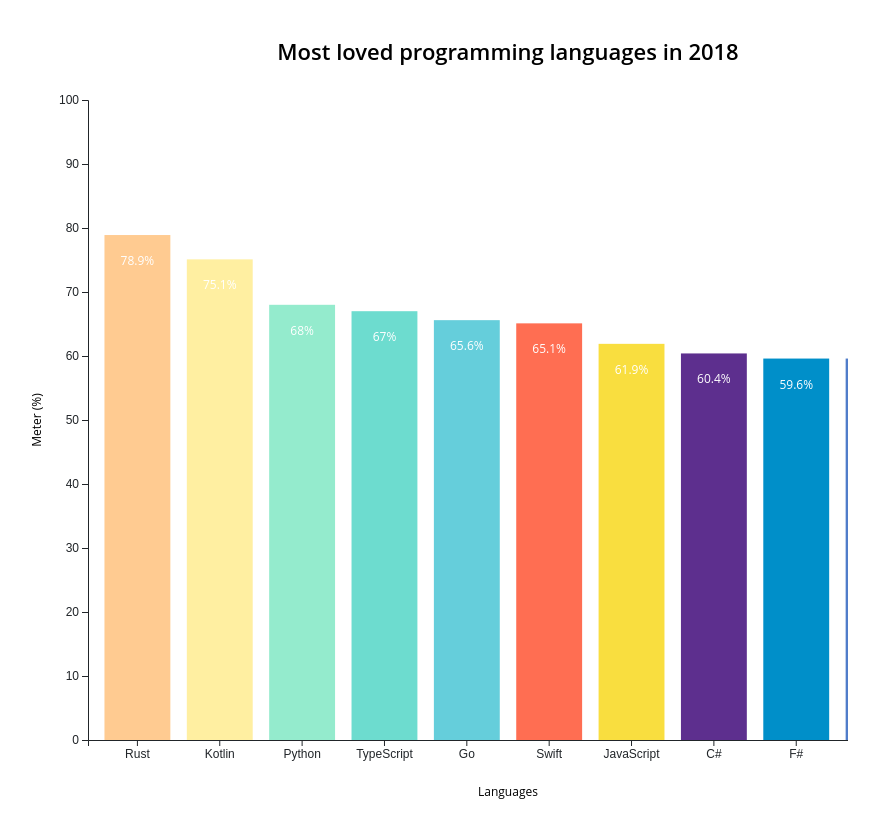
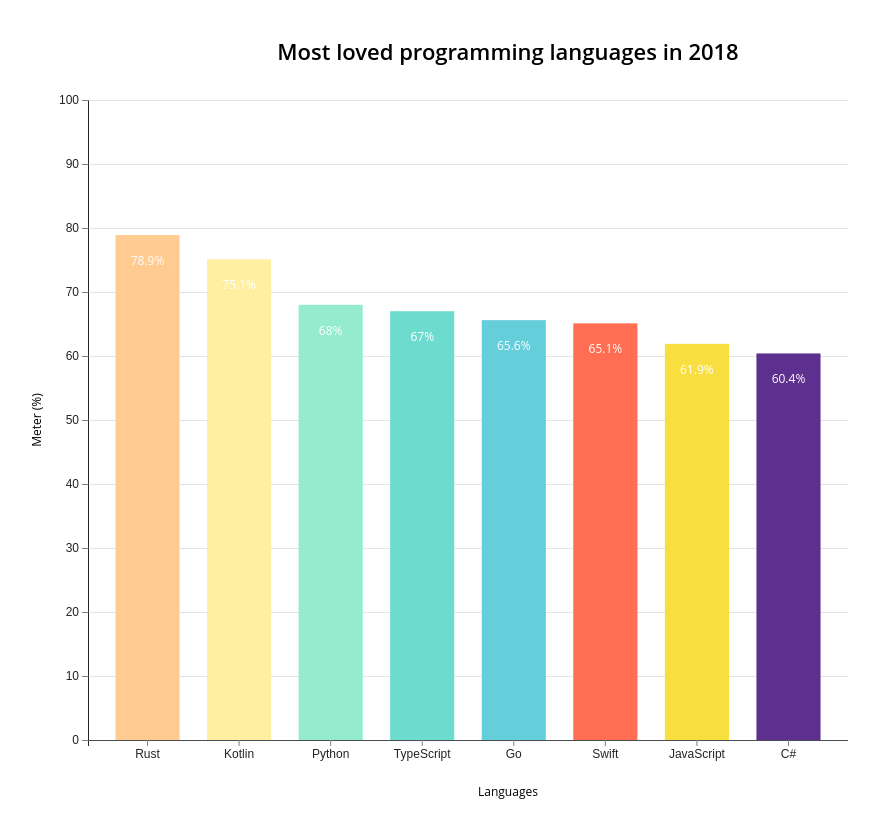
Before and after one commit to jessicaerazo/d3-basics, a plain HTML site: page index.html in a window 1280 px wide. Shown: the whole page, without its empty margins (62-941 px from the left). Drawn offline with nearby package versions, Linux system fonts and the light colour scheme.

Commit message:
add barchart bckg grid

```diff
--- a/css/style.css
+++ b/css/style.css
@@ -4,6 +4,19 @@
 
 text {
   font-size: 12px;
+}
+
+line {
+  stroke: gray;
+}
+
+.grid path {
+  stroke-width: 0;
+}
+
+.grid .tick line {
+  stroke: #9FAAAE;
+  stroke-opacity: 0.3;
 }
 
 #chart-area {
--- a/data/popular-lang-2018.json
+++ b/data/popular-lang-2018.json
@@ -38,15 +38,5 @@
     "language": "C#",
     "value": "60.4",
     "color": "#5d2f8e"
-  },
-  {
-    "language": "F#",
-    "value": "59.6",
-    "color": "#008fc9"
-  },
-  {
-    "language": "Clojure",
-    "value": "59.6",
-    "color": "#507dca"
   }
 ]
--- a/js/barchart-json.js
+++ b/js/barchart-json.js
@@ -17,9 +17,9 @@
     .attr('transform', `translate(${margin}, ${margin})`);
 
   const xScale = d3.scaleBand()
-    .range([0, width])
+    .range([0, 760])
     .domain(data.map((s) => s.language))
-    .padding(0.2)
+    .padding(0.3)
 
   const yScale = d3.scaleLinear()
     .range([height, 0])
@@ -31,6 +31,13 @@
 
   chart.append('g')
     .call(d3.axisLeft(yScale));
+
+  chart.append('g')
+    .attr('class', 'grid')
+    .call(d3.axisLeft()
+      .scale(yScale)
+      .tickSize(-width, 0, 0)
+      .tickFormat(''))
 
   const barGroups = chart.selectAll()
     .data(data)
@@ -44,7 +51,6 @@
     .attr('height', (g) => height - yScale(g.value))
     .attr('width', xScale.bandwidth())
     .attr('fill', (g) => g.color)
-
 
   barGroups
     .append('text')
@@ -77,6 +83,10 @@
     .attr('text-anchor', 'middle')
     .text('Most loved programming languages in 2018')
 
+
+
+
+
 }).catch(e => {
   console.log(e);
 })
```
